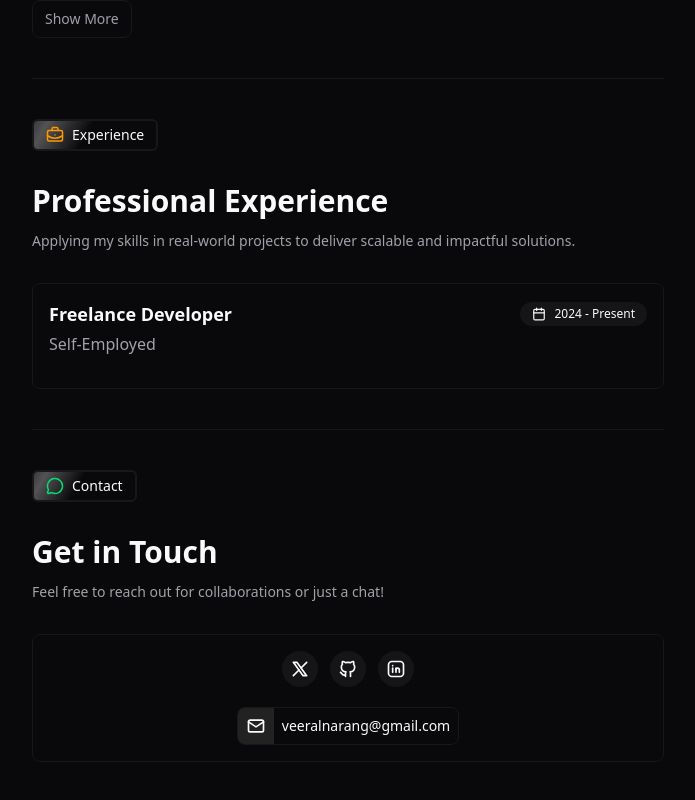
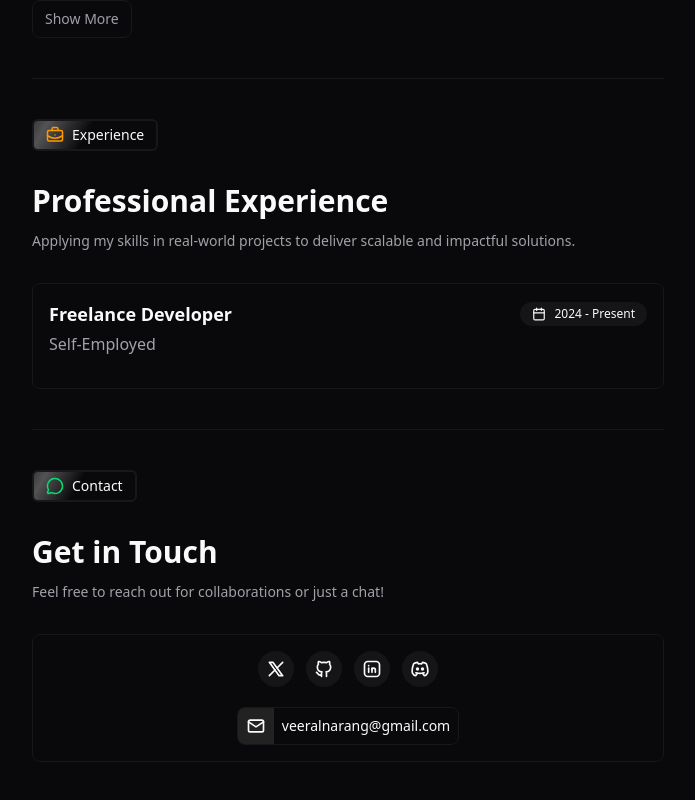
Before and after one commit to veeral1603/My-Portfolio, a Next.js app: page / in a window 1280 px wide. Shown: the part 2143-2943 px from the top of the page, without its empty margins (292-987 px from the left). Built offline with nearby package versions, Linux system fonts and the light colour scheme.

Commit message:
Added discord contact

```diff
--- a/src/components/FloatingDockWrapper.tsx
+++ b/src/components/FloatingDockWrapper.tsx
@@ -2,6 +2,7 @@
 import React from "react";
 import { FloatingDock } from "@/components/ui/floating-dock";
 import {
+  IconBrandDiscord,
   IconBrandGithub,
   IconBrandGmail,
   IconBrandLinkedin,
@@ -34,6 +35,13 @@ export function FloatingDockWrapper() {
       href: "https://www.linkedin.com/in/veeral-narang/",
     },
     {
+      title: "Discord",
+      icon: (
+        <IconBrandDiscord className="h-full w-full text-neutral-500 dark:text-neutral-300" />
+      ),
+      href: "https://discord.com/users/720931125052047431",
+    },
+    {
       title: "Email",
       icon: (
         <IconBrandGmail className="h-full w-full text-neutral-500 dark:text-neutral-300" />
--- a/src/sections/ContactSection.tsx
+++ b/src/sections/ContactSection.tsx
@@ -7,6 +7,7 @@ import {
   IconBrandLinkedin,
   IconBrandX,
   IconMail,
+  IconBrandDiscord,
 } from "@tabler/icons-react";
 import Link from "next/link";
 
@@ -47,6 +48,13 @@ export default function ContactSection() {
               >
                 <IconBrandLinkedin className="w-5 h-5" />
               </Link>
+              <Link
+                href="https://discord.com/users/720931125052047431"
+                target="_blank"
+                className="p-2 flex items-center bg-stone-100/5 rounded-full hover:bg-stone-100/10 transition duration-300"
+              >
+                <IconBrandDiscord className="w-5 h-5" />
+              </Link>
             </div>
 
             <Link href={"mailto:veeralnarang@gmail.com"} target="_blank">
```
